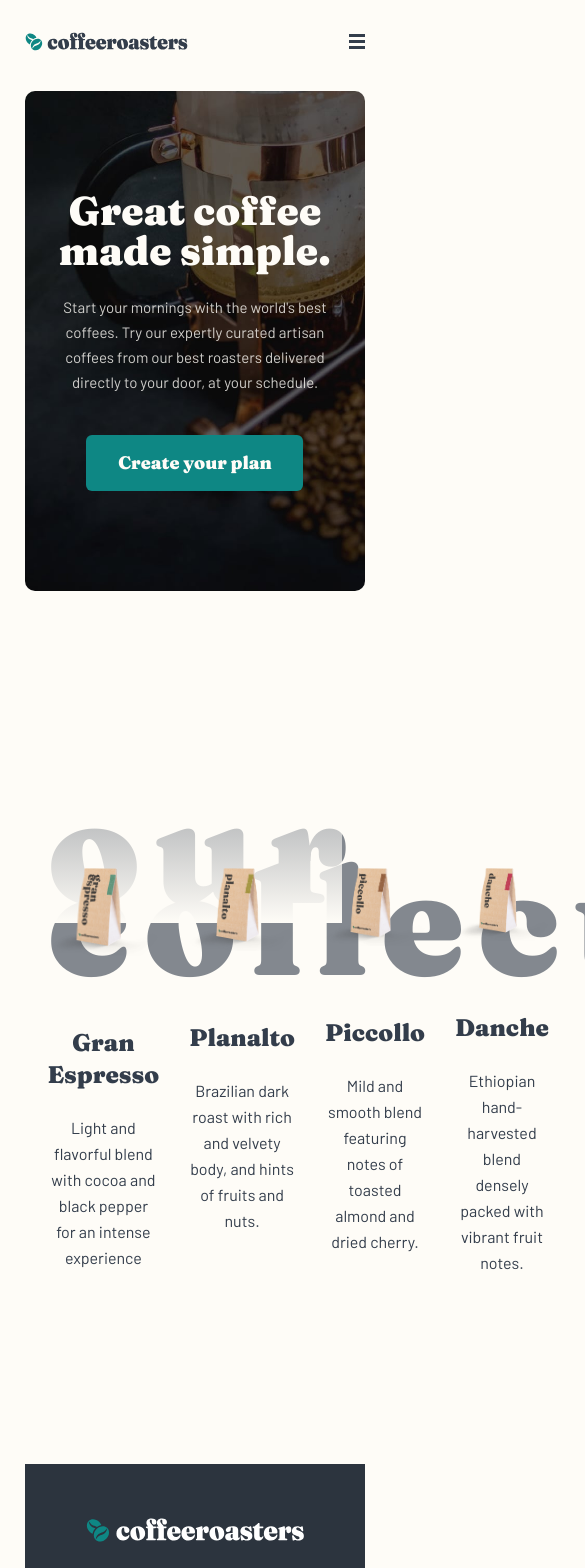
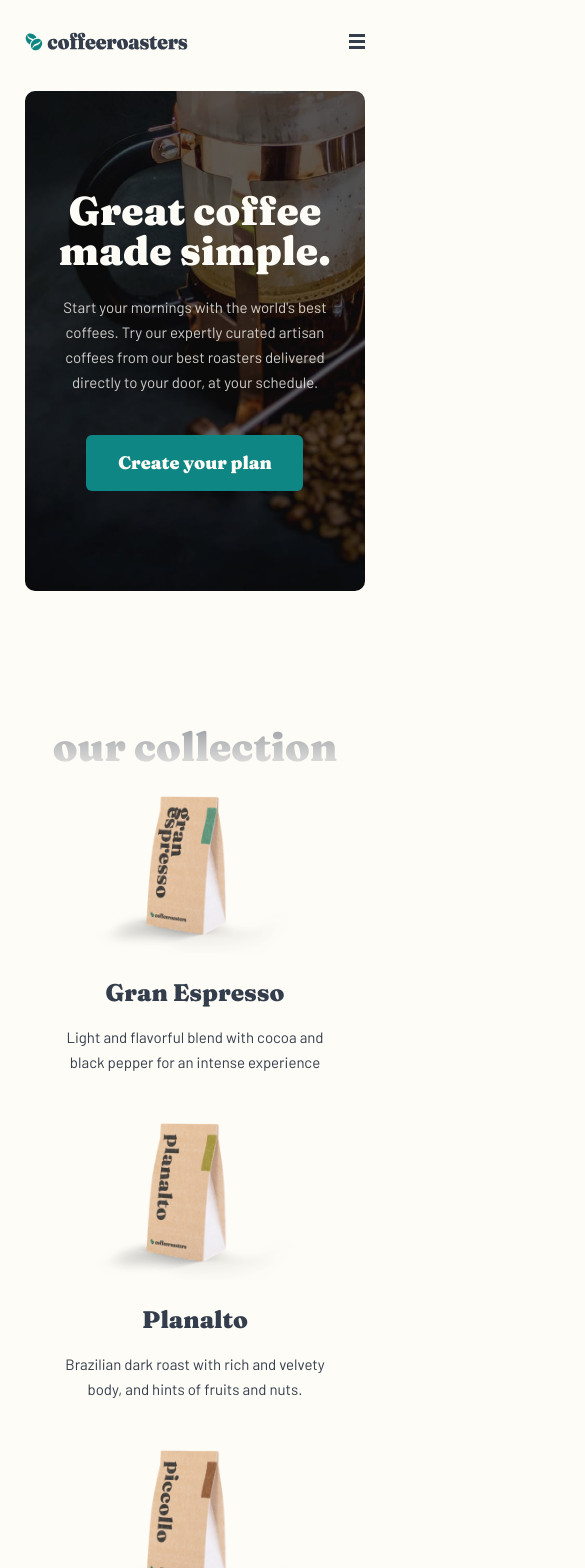
Before and after one commit to VladimirVolvakov/coffeeroasters-react-app, a React (Create React App) app: page / in a window 390 px wide. Shown: the top 1568 px of the page, 585 px wide, since content can reach past the window. Built offline with nearby package versions, Linux system fonts and the light colour scheme; the HTML template or start-up script is replaced by a standard one.

Commit message:
style: add styles for media queries <=1350px, <=1200px, <=1050px, <=900px, <=700px, <=650px & <=550px for SectionCollection & CollectionItem components

```diff
--- a/src/components/CollectionItem.css
+++ b/src/components/CollectionItem.css
@@ -18,3 +18,56 @@
 .collection__card-desc {
   text-align: center;
 }
+
+@media only screen and (max-width: 900px) {
+  .collection__card {
+    width: 57.3rem;
+    flex-direction: row;
+    align-items: center;
+    gap: 3.5rem;
+  }
+
+  .collection__card-img {
+    width: 25.6rem;
+    margin-bottom: 0;
+  }
+
+  .collection__card-title {
+    text-align: left;
+  }
+
+  .collection__card-desc {
+    text-align: left;
+    font-size: 1.5rem;
+    line-height: 2.5rem;
+  }
+}
+
+@media only screen and (max-width: 650px) {
+  .collection__card {
+    width: 47rem;
+    gap: 2rem;
+  }
+
+  .collection__card-img {
+    width: 20rem;
+  }
+}
+
+@media only screen and (max-width: 550px) {
+  .collection__card {
+    width: 100%;
+    max-width: 28.2rem;
+    flex-direction: column;
+    gap: 2.4rem;
+  }
+
+  .collection__card-title {
+    text-align: center;
+    margin-bottom: 1.6rem;
+  }
+
+  .collection__card-desc {
+    text-align: center;
+  }
+}
--- a/src/index.css
+++ b/src/index.css
@@ -46,7 +46,7 @@ a {
   color: var(--color-grey);
   font-size: 15rem;
   line-height: 7.2rem;
-  letter-spacing: 1.3rem;
+  letter-spacing: 1rem;
   text-transform: lowercase;
 }
 
--- a/src/layout/SectionCollection.css
+++ b/src/layout/SectionCollection.css
@@ -16,7 +16,7 @@
   text-align: center;
 }
 
-.collection__heading > h2 {
+.collection__heading-text {
   width: 100%;
   position: absolute;
   top: 8.6rem;
@@ -28,5 +28,78 @@
   top: -5.5rem;
   width: 100%;
   display: flex;
-  gap: 3rem;
+  gap: 2.7%;
 }
+
+@media only screen and (max-width: 1350px) {
+  .collection__heading-text {
+    letter-spacing: 0;
+  }
+}
+
+@media only screen and (max-width: 1200px) {
+  .collection__heading-text {
+    font-size: 12rem;
+  }
+}
+
+@media only screen and (max-width: 1050px) {
+  .collection {
+    padding-left: 0;
+    padding-right: 0;
+  }
+}
+
+@media only screen and (max-width: 900px) {
+  .collection {
+    padding: 14.4rem 0 12.9rem;
+  }
+
+  .collection__heading {
+    height: 11.8rem;
+  }
+
+  .collection__heading-text {
+    font-size: 9.6rem;
+    top: 2.7rem;
+  }
+
+  .collection__gallery {
+    top: -4.3rem;
+    flex-direction: column;
+    align-items: center;
+    gap: 3.2rem;
+  }
+}
+
+@media only screen and (max-width: 700px) {
+  .collection__heading-text {
+    font-size: 6.8rem;
+  }
+
+  .collection__gallery {
+    top: -4.3rem;
+  }
+}
+
+@media only screen and (max-width: 550px) {
+  .collection {
+    padding: 12rem 0;
+  }
+
+  .collection__heading {
+    height: 7.2rem;
+    margin-bottom: 1.3rem;
+  }
+
+  .collection__heading-text {
+    font-size: 4rem;
+    top: 0;
+  }
+
+  .collection__gallery {
+    position: relative;
+    top: 0;
+    gap: 4.8rem;
+  }
+}
--- a/src/layout/SectionCollection.jsx
+++ b/src/layout/SectionCollection.jsx
@@ -33,7 +33,7 @@ const SectionCollection = () => {
   return (
     <section className="collection">
       <div className="collection__heading">
-        <h2 className="heading-xxl">Our collection</h2>
+        <h2 className="heading-xxl collection__heading-text">Our collection</h2>
       </div>
       <div className="collection__gallery">
         {collectionInfo.map((item) => (
```
